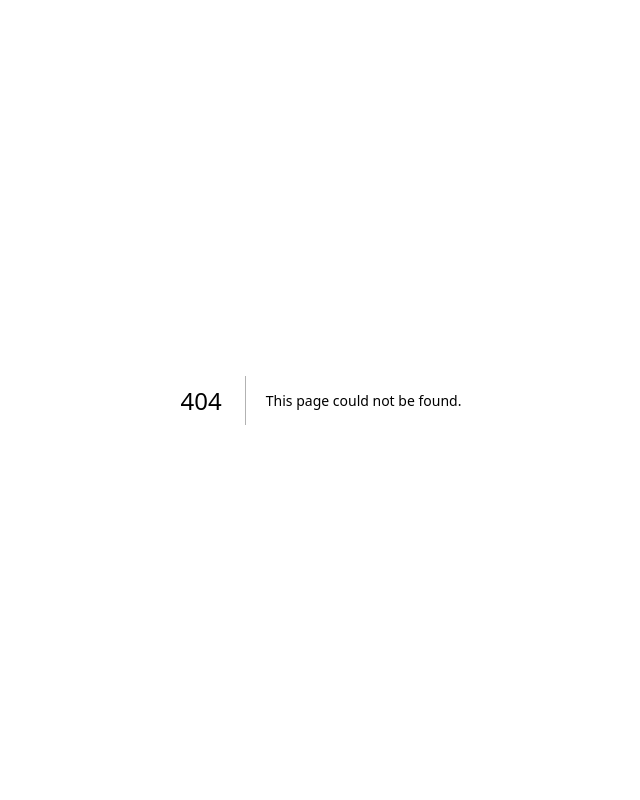
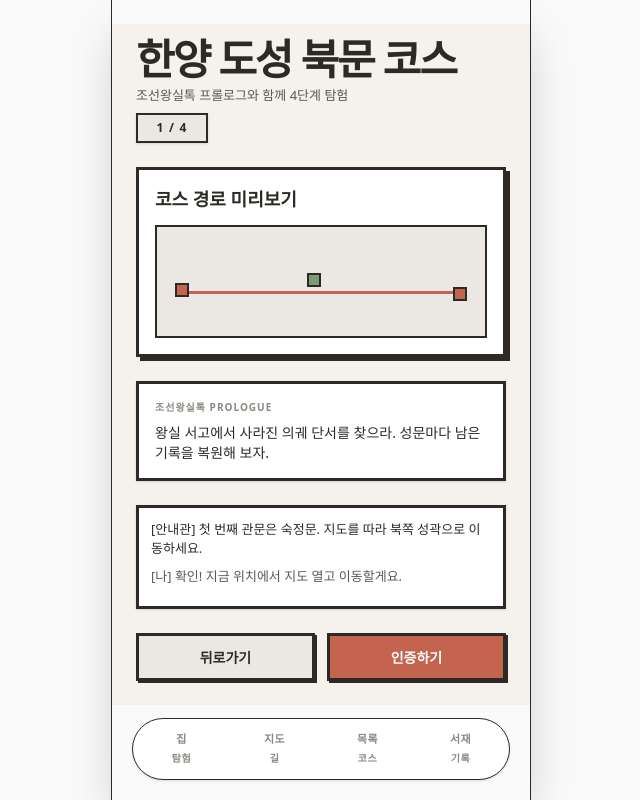
Before and after one commit to Aqudi/seoul-adventure, a Next.js app in the folder apps/web/: page /detail in a window 1280 px wide. Before the commit this address had no page. Shown: the whole page, without its empty margins (319-959 px from the left). Built offline with nearby package versions, Linux system fonts and the light colour scheme.

Commit message:
feat: add interaction

```diff
--- a/apps/web/src/app/courses/page.tsx
+++ b/apps/web/src/app/courses/page.tsx
@@ -1,17 +1,23 @@
-import MobileLayout, { StatusBar, BottomNav } from "@/components/mobile-layout";
+"use client";
+
+import { useState } from "react";
+import { useRouter } from "next/navigation";
+import MobileLayout from "@/components/mobile-layout";
 import { Button } from "@/components/ui/button";
-import { Card, CardHeader, CardTitle, CardDescription, CardContent } from "@/components/ui/card";
+import { Card, CardHeader, CardTitle, CardDescription } from "@/components/ui/card";
 
 export default function CoursesPage() {
+  const router = useRouter();
+  const [activeTab, setActiveTab] = useState<"map" | "list">("list");
+
   const courses = [
-    { title: "경복궁 근정전", info: "난이도: 중 · 예상 소요: 48분" },
-    { title: "창경궁 문정전", info: "난이도: 하 · 예상 소요: 36분" },
-    { title: "종묘 정전", info: "난이도: 상 · 예상 소요: 62분" },
+    { id: 1, title: "경복궁 근정전", info: "난이도: 중 · 예상 소요: 48분" },
+    { id: 2, title: "창경궁 문정전", info: "난이도: 하 · 예상 소요: 36분" },
+    { id: 3, title: "종묘 정전", info: "난이도: 상 · 예상 소요: 62분" },
   ];
 
   return (
     <MobileLayout>
-      <StatusBar />
       <div className="flex flex-1 flex-col gap-6 px-5 py-4 pb-6">
         {/* Header */}
         <div className="flex items-end justify-between">
@@ -21,7 +27,8 @@ export default function CoursesPage() {
           <Button
             variant="secondary"
             size="icon"
-            className="h-10 w-10 border-[3px] border-seoul-text rounded-none bg-[#EBE8E3]"
+            className="h-10 w-10 border-[3px] border-seoul-text rounded-none bg-[#EBE8E3] active:scale-95 transition-transform"
+            onClick={() => alert("새로운 전령이 도착하지 않았소.")}
           >
             종
           </Button>
@@ -42,22 +49,35 @@ export default function CoursesPage() {
           </div>
         </Card>
 
-        {/* Toggle Tab - Using Button components */}
+        {/* Toggle Tab */}
         <div className="flex h-14 w-full gap-2 border-[3px] border-seoul-text bg-white p-1">
-          <Button className="flex-1 rounded-none bg-seoul-text text-seoul-card h-full font-bold">
+          <Button
+            onClick={() => setActiveTab("map")}
+            className={`flex-1 rounded-none h-full font-bold transition-colors ${
+              activeTab === "map" ? "bg-seoul-text text-seoul-card" : "bg-transparent text-seoul-text hover:bg-black/5"
+            }`}
+          >
             지도
           </Button>
-          <Button variant="secondary" className="flex-1 rounded-none h-full font-bold">
+          <Button
+            variant="secondary"
+            onClick={() => setActiveTab("list")}
+            className={`flex-1 rounded-none h-full font-bold transition-colors ${
+              activeTab === "list" ? "bg-seoul-text text-seoul-card" : "bg-[#EBE8E3] text-seoul-text"
+            }`}
+          >
             리스트
           </Button>
         </div>
 
-        {/* List using Card component */}
+        {/* List Content */}
+        {activeTab === "list" ? (
           <div className="flex flex-col gap-3">
-          {courses.map((course, idx) => (
+            {courses.map((course) => (
               <Card
-              key={idx}
-              className="border-[3px] border-seoul-text rounded-none shadow-[3px_3px_0px_0px_rgba(45,42,38,1)] hover:translate-y-[-2px] transition-transform cursor-pointer"
+                key={course.id}
+                onClick={() => router.push("/detail")}
+                className="border-[3px] border-seoul-text rounded-none shadow-[3px_3px_0px_0px_rgba(45,42,38,1)] hover:translate-y-[-2px] hover:shadow-[5px_5px_0px_0px_rgba(45,42,38,1)] transition-all cursor-pointer bg-white"
               >
                 <CardHeader className="p-4 space-y-2">
                   <CardTitle className="text-[18px] font-extrabold text-seoul-text">
@@ -70,8 +90,12 @@ export default function CoursesPage() {
               </Card>
             ))}
           </div>
+        ) : (
+          <div className="flex flex-1 items-center justify-center border-[3px] border-seoul-text bg-[#EBE8E3] rounded-none p-8 text-center">
+            <p className="font-bold text-seoul-text">지도가 아직 그려지지 않았소.<br/>잠시만 기다려 주시오.</p>
           </div>
-      <BottomNav />
+        )}
+      </div>
     </MobileLayout>
   );
 }
--- a/apps/web/src/app/courses/detail/page.tsx
+++ b/apps/web/src/app/detail/page.tsx
@@ -1,12 +1,16 @@
-import MobileLayout, { StatusBar, BottomNav } from "@/components/mobile-layout";
+"use client";
+
+import { useRouter } from "next/navigation";
+import MobileLayout from "@/components/mobile-layout";
 import { Button } from "@/components/ui/button";
-import { Card, CardContent } from "@/components/ui/card";
+import { Card } from "@/components/ui/card";
 import { Badge } from "@/components/ui/badge";
 
 export default function CourseDetailPage() {
+  const router = useRouter();
+
   return (
     <MobileLayout>
-      <StatusBar />
       <div className="flex flex-1 flex-col gap-6 px-6 py-0 pb-6 bg-[#F5F2ED]">
         {/* Header */}
         <div className="flex flex-col gap-2 pt-4">
@@ -51,16 +55,22 @@ export default function CourseDetailPage() {
         </Card>
 
         {/* CTA Buttons */}
-        <div className="flex h-12 gap-3">
-          <Button variant="secondary" className="flex-1 border-[3px] border-seoul-text rounded-none font-bold text-[14px] h-full shadow-[2px_2px_0px_0px_rgba(45,42,38,1)]">
-            지도보기
+        <div className="flex h-12 gap-3 mt-auto">
+          <Button
+            variant="secondary"
+            onClick={() => router.back()}
+            className="flex-1 border-[3px] border-seoul-text rounded-none font-bold text-[14px] h-full shadow-[2px_2px_0px_0px_rgba(45,42,38,1)]"
+          >
+            뒤로가기
           </Button>
-          <Button className="flex-1 bg-seoul-accent text-white border-[3px] border-seoul-text rounded-none font-bold text-[14px] h-full shadow-[2px_2px_0px_0px_rgba(45,42,38,1)]">
+          <Button
+            onClick={() => router.push("/quests")}
+            className="flex-1 bg-seoul-accent text-white border-[3px] border-seoul-text rounded-none font-bold text-[14px] h-full shadow-[2px_2px_0px_0px_rgba(45,42,38,1)]"
+          >
             인증하기
           </Button>
         </div>
       </div>
-      <BottomNav />
     </MobileLayout>
   );
 }
--- a/apps/web/src/app/page.tsx
+++ b/apps/web/src/app/page.tsx
@@ -1,11 +1,15 @@
+"use client";
+
+import { useRouter } from "next/navigation";
 import { Button } from "@/components/ui/button";
 import { Input } from "@/components/ui/input";
-import MobileLayout, { StatusBar } from "@/components/mobile-layout";
+import MobileLayout from "@/components/mobile-layout";
 
 export default function LoginPage() {
+  const router = useRouter();
+
   return (
     <MobileLayout>
-      <StatusBar />
       <div className="flex flex-1 flex-col gap-6 px-5 py-[20px] pb-6">
         {/* Header */}
         <div className="flex flex-col gap-2">
@@ -21,7 +25,7 @@ export default function LoginPage() {
 
         {/* AI Banner */}
         <div className="flex flex-col gap-2 border-[3px] border-seoul-text bg-seoul-accent p-4 shadow-[4px_4px_0px_0px_rgba(45,42,38,1)]">
-          <span className="text-[10px] font-bold tracking-widest text-seoul-card">
+          <span className="text-[10px] font-bold tracking-widest text-seoul-card uppercase">
             이번 주 AI 추천 코스
           </span>
           <h2 className="text-[18px] font-extrabold text-white">
@@ -59,6 +63,7 @@ export default function LoginPage() {
         {/* CTA Buttons */}
         <div className="mt-auto flex flex-col gap-3">
           <Button
+            onClick={() => router.push("/courses")}
             className="h-14 border-[3px] border-seoul-text bg-seoul-text text-seoul-card hover:bg-seoul-text/90 text-base font-bold rounded-none"
           >
             탐험 시작
--- a/apps/web/src/app/quests/page.tsx
+++ b/apps/web/src/app/quests/page.tsx
@@ -1,12 +1,16 @@
-import MobileLayout, { StatusBar, BottomNav } from "@/components/mobile-layout";
+"use client";
+
+import { useRouter } from "next/navigation";
+import MobileLayout from "@/components/mobile-layout";
 import { Button } from "@/components/ui/button";
-import { Card, CardContent } from "@/components/ui/card";
+import { Card } from "@/components/ui/card";
 import { Badge } from "@/components/ui/badge";
 
 export default function QuestMainPage() {
+  const router = useRouter();
+
   return (
     <MobileLayout>
-      <StatusBar />
       <div className="flex flex-1 flex-col gap-6 px-6 py-0 pb-6 bg-[#F5F2ED]">
         {/* Header */}
         <div className="flex flex-col gap-2 pt-4">
@@ -51,15 +55,14 @@ export default function QuestMainPage() {
 
         {/* CTA Buttons */}
         <div className="flex h-12 gap-3 mt-auto">
-          <Button variant="secondary" className="flex-1 border-[3px] border-seoul-text rounded-none font-bold text-[14px] h-full shadow-[2px_2px_0px_0px_rgba(45,42,38,1)]">
-            지도보기
+          <Button variant="secondary" onClick={() => router.push("/detail")} className="flex-1 border-[3px] border-seoul-text rounded-none font-bold text-[14px] h-full shadow-[2px_2px_0px_0px_rgba(45,42,38,1)]">
+            코스보기
           </Button>
-          <Button className="flex-1 bg-[#7A9B76] text-white border-[3px] border-seoul-text rounded-none font-bold text-[14px] h-full shadow-[2px_2px_0px_0px_rgba(45,42,38,1)]">
+          <Button onClick={() => router.push("/quests/verify")} className="flex-1 bg-[#7A9B76] text-white border-[3px] border-seoul-text rounded-none font-bold text-[14px] h-full shadow-[2px_2px_0px_0px_rgba(45,42,38,1)]">
             인증하기
           </Button>
         </div>
       </div>
-      <BottomNav />
     </MobileLayout>
   );
 }
--- a/apps/web/src/app/quests/verify/page.tsx
+++ b/apps/web/src/app/quests/verify/page.tsx
@@ -1,4 +1,7 @@
-import MobileLayout, { StatusBar } from "@/components/mobile-layout";
+"use client";
+
+import { useRouter } from "next/navigation";
+import MobileLayout from "@/components/mobile-layout";
 import { Button } from "@/components/ui/button";
 import { Card, CardContent } from "@/components/ui/card";
 import { Badge } from "@/components/ui/badge";
@@ -6,9 +9,10 @@ import { Input } from "@/components/ui/input";
 import { Tabs, TabsList, TabsTrigger } from "@/components/ui/tabs";
 
 export default function QuestVerifyPage() {
+  const router = useRouter();
+
   return (
     <MobileLayout>
-      <StatusBar />
       <div className="flex flex-1 flex-col gap-4 px-5 py-4 pb-6">
         <h1 className="text-[32px] font-extrabold text-seoul-text">퀘스트 인증</h1>
 
@@ -30,7 +34,7 @@ export default function QuestVerifyPage() {
         </Tabs>
 
         {/* Photo Card */}
-        <Card className="border-[3px] border-seoul-text rounded-none bg-white p-4">
+        <Card className="border-[3px] border-seoul-text rounded-none bg-white p-4 shadow-[3px_3px_0px_0px_rgba(45,42,38,1)]">
           <CardContent className="p-0 flex flex-col gap-3">
             <h3 className="text-[16px] font-bold text-seoul-text">유형 A · 광화문 해태상 셀카</h3>
             <div className="flex h-[140px] items-center justify-center bg-seoul-muted text-seoul-muted-foreground font-semibold text-[14px]">
@@ -46,7 +50,7 @@ export default function QuestVerifyPage() {
         </Card>
 
         {/* Password Card */}
-        <Card className="border-[3px] border-seoul-text rounded-none bg-white p-4">
+        <Card className="border-[3px] border-seoul-text rounded-none bg-white p-4 shadow-[3px_3px_0px_0px_rgba(45,42,38,1)]">
           <CardContent className="p-0 flex flex-col gap-3">
             <h3 className="text-[16px] font-bold text-seoul-text">유형 B · 역사 팩트 비밀번호</h3>
             <p className="text-[13px] font-medium leading-[1.4] text-seoul-muted">
@@ -54,9 +58,12 @@ export default function QuestVerifyPage() {
             </p>
             <Input
               placeholder="정답 숫자 입력"
-              className="h-12 border border-seoul-text rounded-none bg-white px-3 text-[14px] font-medium"
+              className="h-12 border border-seoul-text rounded-none bg-white px-3 text-[14px] font-medium focus-visible:ring-0"
             />
-            <Button className="h-[46px] bg-seoul-text text-seoul-card rounded-none font-bold text-[14px] w-full">
+            <Button
+              onClick={() => router.push("/ending")}
+              className="h-[46px] bg-seoul-text text-seoul-card rounded-none font-bold text-[14px] w-full"
+            >
               인증하기
             </Button>
           </CardContent>
--- a/apps/web/src/components/mobile-layout.tsx
+++ b/apps/web/src/components/mobile-layout.tsx
@@ -1,46 +1,63 @@
+"use client";
+
 import React from 'react';
+import Link from 'next/link';
+import { usePathname } from 'next/navigation';
 
 export function StatusBar() {
   return (
-    <div className="flex h-[62px] items-center justify-between px-5">
-      <span className="font-sans text-[16px] font-bold text-seoul-text">9:41</span>
-      <span className="font-sans text-[12px] font-bold text-seoul-text">5G 100%</span>
+    <div className="flex h-[24px] items-center justify-between px-5 shrink-0">
+      {/* Status Bar icons removed as requested */}
     </div>
   );
 }
 
 export function BottomNav() {
+  const pathname = usePathname();
+
   const tabs = [
-    { label: '탐험', icon: '집', active: true },
-    { label: '길', icon: '지도', active: false },
-    { label: '코스', icon: '목록', active: false },
-    { label: '기록', icon: '서재', active: false },
+    { label: '탐험', icon: '집', href: '/courses' },
+    { label: '길', icon: '지도', href: '/quests' },
+    { label: '코스', icon: '목록', href: '/leaderboard' },
+    { label: '기록', icon: '서재', href: '/ending' },
   ];
 
   return (
-    <div className="flex h-[95px] items-center justify-center px-5 pb-5 pt-3">
-      <div className="flex h-[62px] w-full items-center gap-1 rounded-[36px] border border-seoul-text bg-white p-1">
-        {tabs.map((tab) => (
-          <div
+    <div className="flex h-[95px] items-center justify-center px-5 pb-5 pt-3 shrink-0">
+      <div className="flex h-[62px] w-full items-center gap-1 rounded-[36px] border border-seoul-text bg-white p-1 shadow-sm">
+        {tabs.map((tab) => {
+          const isActive = pathname === tab.href;
+          return (
+            <Link
               key={tab.label}
-            className={`flex flex-1 flex-col items-center justify-center gap-1 rounded-[26px] h-full ${
-              tab.active ? 'bg-seoul-accent text-white' : 'text-seoul-muted'
+              href={tab.href}
+              className={`flex flex-1 flex-col items-center justify-center gap-1 rounded-[26px] h-full transition-colors ${
+                isActive ? 'bg-seoul-accent text-white' : 'text-seoul-muted hover:bg-black/5'
               }`}
             >
               <span className="text-[11px] font-bold tracking-[0.5px]">{tab.icon}</span>
               <span className="text-[10px] font-semibold tracking-[0.5px]">{tab.label}</span>
-          </div>
-        ))}
+            </Link>
+          );
+        })}
       </div>
     </div>
   );
 }
 
 export default function MobileLayout({ children }: { children: React.ReactNode }) {
+  const pathname = usePathname();
+  // Don't show BottomNav on the login page (index)
+  const showBottomNav = pathname !== '/';
+
   return (
     <div className="flex min-h-screen flex-col items-center bg-[#fafafa]">
-      <div className="flex min-h-screen w-full max-w-[420px] flex-col border-x border-seoul-text bg-[#fafafa]">
+      <div className="flex min-h-screen w-full max-w-[420px] flex-col border-x border-seoul-text bg-[#fafafa] shadow-2xl overflow-hidden">
+        <StatusBar />
+        <div className="flex-1 overflow-y-auto flex flex-col">
           {children}
+        </div>
+        {showBottomNav && <BottomNav />}
       </div>
     </div>
   );
```
Lines whose indentation alone changed are shown as unchanged.
